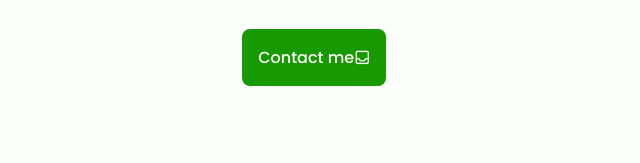
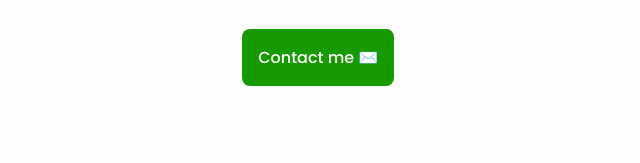
Before and after one commit to rizkymashudi/rmwashere, a plain HTML site: page index.html in a window 1280 px wide. Shown: the part 513-676 px from the top of the page, 125-765 px from the left. Drawn offline with nearby package versions, Linux system fonts and the light colour scheme; files whose address does not match are found by name.

Commit message:
Update index.html

```diff
--- a/index.html
+++ b/index.html
@@ -109,7 +109,7 @@
                             <h3 class="home__subtitle">Junior iOS developer 🍎📲</h3>
                             <p class="home__description">Software Developer, graduated from Apple Developer Academy C2 ILB and Politeknik Negeri Batam 🎓</p>
                             <a href="#contact" class="button button--flex btnContact">
-                                Contact me <i class="uil uil-inbox"></i>
+                                Contact me ✉️
                             </a>
                         </div>
                     </div>
@@ -729,7 +729,7 @@
                             <p class="project__description">Contact me now</p>
                             <a href="#contact" class="button button--flex button--white">
                                 Contact me ✉️
-                                <i class="uil uil-inbox project__icon button__icon"></i>
+                                <!-- <i class="uil uil-inbox project__icon button__icon"></i> -->
                              </a>
                         </div>
 
```
